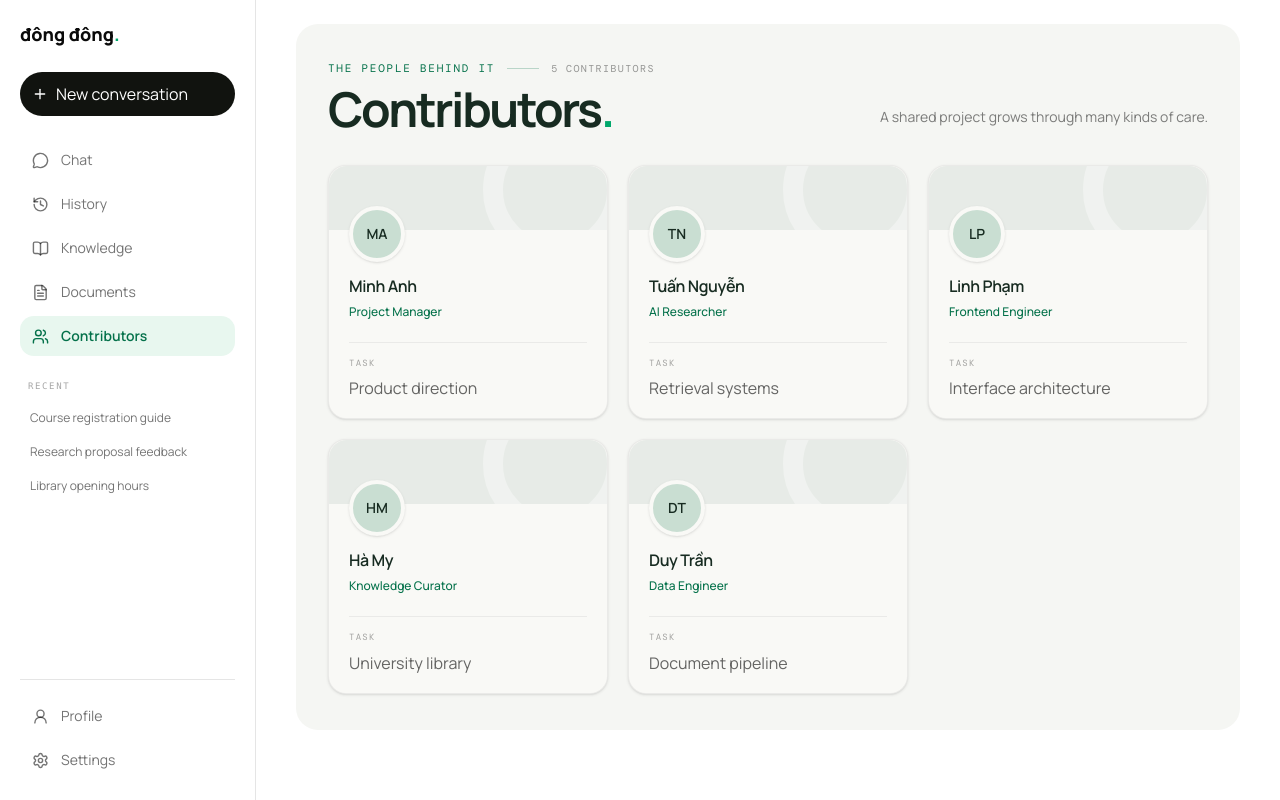
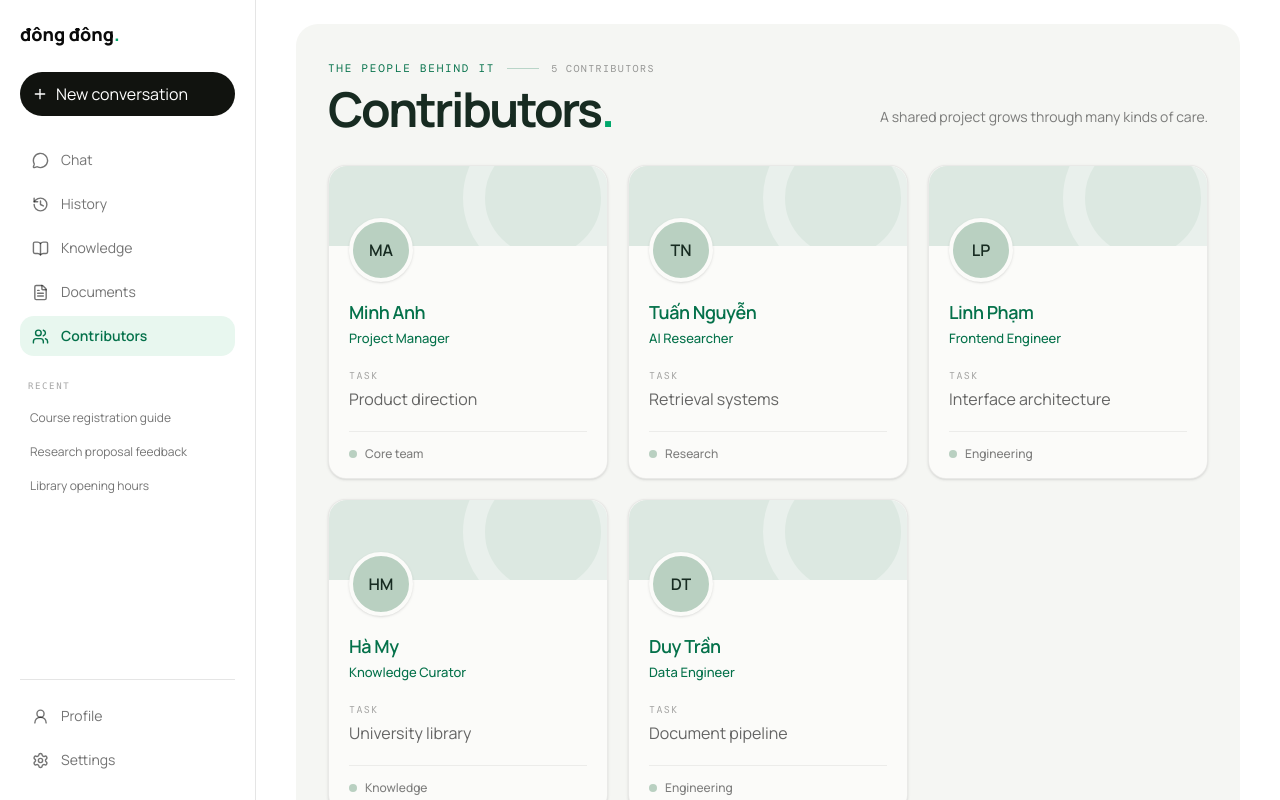
Before and after one commit to IT-UPD-Org/AI_Dong_Dong_FE, a React (Vite) app: page /contributors in a window 1280 px wide. Built offline with nearby package versions, Linux system fonts and the light colour scheme.

Commit message:
fix: unify contributor cards with green palette

```diff
--- a/src/pages/ContributorsPage.tsx
+++ b/src/pages/ContributorsPage.tsx
@@ -43,43 +43,37 @@ export function ContributorsPage() {
         {contributors.map((contributor) => (
           <article
             key={contributor.id}
-            className="group relative isolate min-w-0 rounded-2xl border border-black/[.06] bg-[#f9f9f6] shadow-sm transition duration-300 hover:border-black/10 hover:shadow-lg motion-safe:hover:-translate-y-1 motion-reduce:transition-none"
+            className="group relative isolate min-w-0 rounded-2xl border border-black/[.07] bg-[#fbfbf9] shadow-sm transition duration-300 hover:border-black/10 hover:shadow-xl motion-safe:hover:-translate-y-1 motion-reduce:transition-none"
           >
             <span
               aria-hidden="true"
-              className="absolute inset-0 rounded-2xl bg-[#e8f2ed] opacity-0 transition-opacity duration-300 group-hover:opacity-100"
+              className="absolute inset-x-6 top-0 z-10 h-0.5 origin-left scale-x-0 rounded-full bg-[#9fc4b0] transition-transform duration-500 ease-out group-hover:scale-x-100"
             />
-            <span
-              aria-hidden="true"
-              className="absolute inset-x-5 top-0 z-20 h-px origin-left scale-x-0 bg-[#69a888] transition-transform duration-500 ease-out group-hover:scale-x-100"
-            />
-
             <div
               aria-hidden="true"
-              className="relative z-10 h-16 overflow-hidden rounded-t-2xl bg-[#e7ebe7] transition-colors duration-500 group-hover:bg-[#dcebe3]"
+              className="relative h-20 overflow-hidden rounded-t-2xl bg-[#dce8e1] transition-colors duration-500 group-hover:bg-[#cfdfd6]"
             >
-              <span className="absolute -right-5 -top-12 size-36 rounded-full border-[20px] border-white/35 transition duration-500 ease-out motion-safe:group-hover:translate-x-2 motion-safe:group-hover:translate-y-2 motion-safe:group-hover:scale-105" />
+              <span className="absolute -right-4 -top-12 size-40 rounded-full border-[22px] border-white/35 transition-transform duration-500 ease-out motion-safe:group-hover:translate-x-3 motion-safe:group-hover:translate-y-3 motion-safe:group-hover:scale-105" />
             </div>
 
-            <div className="relative z-10 flex min-h-44 flex-col px-5 pb-4">
+            <div className="relative flex min-h-52 flex-col px-5 pb-4">
               <div
                 aria-hidden="true"
-                className="-mt-6 flex size-14 items-center justify-center rounded-full border-4 border-[#f9f9f6] bg-[#c9ded2] text-sm font-semibold text-[#172b21] shadow-sm transition duration-300 group-hover:-translate-y-1 group-hover:border-[#e8f2ed] group-hover:shadow-md"
+                className="-mt-7 flex size-16 items-center justify-center rounded-full border-4 border-[#fbfbf9] bg-[#b9d0c1] text-base font-semibold text-[#172b21] shadow-sm transition duration-300 ease-out group-hover:-translate-y-1 group-hover:shadow-md"
               >
                 {contributor.initials}
               </div>
 
-              <div className="mt-3 flex-1">
-                <h2 className="break-words text-base font-semibold tracking-tight text-[#172b21] transition-colors duration-300 group-hover:text-[#04714a]">
+              <div className="mt-4 flex-1">
+                <h2 className="break-words text-lg font-semibold tracking-tight text-[#04714a]">
                   {contributor.name}
                 </h2>
-                <p className="mt-1 text-xs font-medium leading-5 text-[#04714a]">
+                <p className="mt-0.5 text-[13px] font-medium leading-5 text-[#04714a]">
                   {contributor.role}
                 </p>
-              </div>
 
-              <div className="group/task relative mt-5 border-t border-black/[.06] pt-3.5">
-                <p className="mono mb-1 text-[9px] uppercase tracking-[.14em] text-black/35">
+                <div className="group/task relative mt-5 w-full">
+                  <p className="mono mb-1 text-[10px] uppercase tracking-[.14em] text-black/35">
                     Task
                   </p>
                   <button
@@ -87,10 +81,10 @@ export function ContributorsPage() {
                     aria-haspopup="dialog"
                     aria-describedby={`contributor-preview-${contributor.id}`}
                     onClick={() => openDetails(contributor)}
-                  className="flex w-full items-center justify-between gap-3 rounded-md text-left text-[13px] leading-6 text-black/60 transition-colors hover:text-[#04714a] focus-visible:outline-2 focus-visible:outline-offset-4 focus-visible:outline-[#04714a]"
+                    className="flex w-full items-center justify-between gap-2 rounded-md text-left text-[13px] leading-6 text-black/60 transition-colors hover:text-[#04714a] focus-visible:outline-2 focus-visible:outline-offset-4 focus-visible:outline-[#04714a]"
                   >
                     <span className="truncate">{contributor.contribution}</span>
-                  <span aria-hidden="true" className="flex size-7 shrink-0 items-center justify-center rounded-full border border-black/[.06] bg-white/70 text-xs opacity-0 transition duration-200 group-hover/task:bg-[#04714a] group-hover/task:text-white group-hover/task:opacity-100">
+                    <span aria-hidden="true" className="shrink-0 -translate-x-1 opacity-0 transition duration-200 group-hover/task:translate-x-0 group-hover/task:opacity-100">
                       ↗
                     </span>
                   </button>
@@ -98,18 +92,17 @@ export function ContributorsPage() {
                   <div
                     id={`contributor-preview-${contributor.id}`}
                     role="tooltip"
-                  className="pointer-events-none absolute bottom-[calc(100%+10px)] left-0 z-30 w-64 translate-y-1 rounded-xl border border-black/[.06] bg-[#fdfdfb] p-4 opacity-0 shadow-xl transition duration-150 group-hover/task:translate-y-0 group-hover/task:opacity-100"
+                    className="pointer-events-none absolute bottom-[calc(100%+8px)] left-0 z-20 w-60 translate-y-1 rounded-xl border border-black/[.07] bg-white p-4 opacity-0 shadow-lg transition duration-150 group-hover/task:translate-y-0 group-hover/task:opacity-100"
                   >
-                  <p className="text-sm font-semibold text-[#172b21]">{contributor.name}</p>
-                  <p className="mt-0.5 text-xs text-[#04714a]">{contributor.role}</p>
-                  <div className="mt-3 space-y-2 border-t border-black/[.06] pt-3 text-xs">
+                    <p className="text-xs font-semibold text-[#172b21]">Quick view</p>
+                    <div className="mt-3 space-y-2 text-xs">
                       <p className="flex justify-between gap-3">
                         <span className="text-black/45">Team</span>
                         <span className="font-medium">{contributor.team}</span>
                       </p>
                       <p className="flex justify-between gap-3">
-                      <span className="text-black/45">Task</span>
-                      <span className="text-right font-medium">{contributor.contribution}</span>
+                        <span className="text-black/45">Position</span>
+                        <span className="font-medium">{contributor.role}</span>
                       </p>
                     </div>
                     <p className="mt-3 border-t border-black/[.06] pt-3 text-[11px] text-[#04714a]">
@@ -117,6 +110,15 @@ export function ContributorsPage() {
                     </p>
                   </div>
                 </div>
+              </div>
+
+              <p className="mt-5 flex items-center gap-2 border-t border-black/[.06] pt-3.5 text-xs font-medium text-black/50">
+                <span
+                  aria-hidden="true"
+                  className="size-2 rounded-full bg-[#b9d0c1] transition-transform duration-300 group-hover:scale-125"
+                />
+                {contributor.team}
+              </p>
             </div>
           </article>
         ))}
@@ -133,7 +135,7 @@ export function ContributorsPage() {
       >
         {selected && (
           <>
-            <div className="relative h-24 overflow-hidden bg-[#dfece5]">
+            <div className="relative h-24 overflow-hidden bg-[#dce8e1]">
               <span aria-hidden="true" className="absolute -right-5 -top-16 size-52 rounded-full border-[28px] border-white/20" />
               <button
                 type="button"
@@ -149,7 +151,7 @@ export function ContributorsPage() {
             <div className="relative px-7 pb-8">
               <span
                 aria-hidden="true"
-                className="-mt-9 flex size-[72px] items-center justify-center rounded-full border-[5px] border-[#fbfbf9] bg-[#c9ded2] text-xl font-semibold shadow-sm"
+                className="-mt-9 flex size-[72px] items-center justify-center rounded-full border-[5px] border-white bg-[#b9d0c1] text-xl font-semibold shadow-sm"
               >
                 {selected.initials}
               </span>
```
Lines whose indentation alone changed are shown as unchanged.
